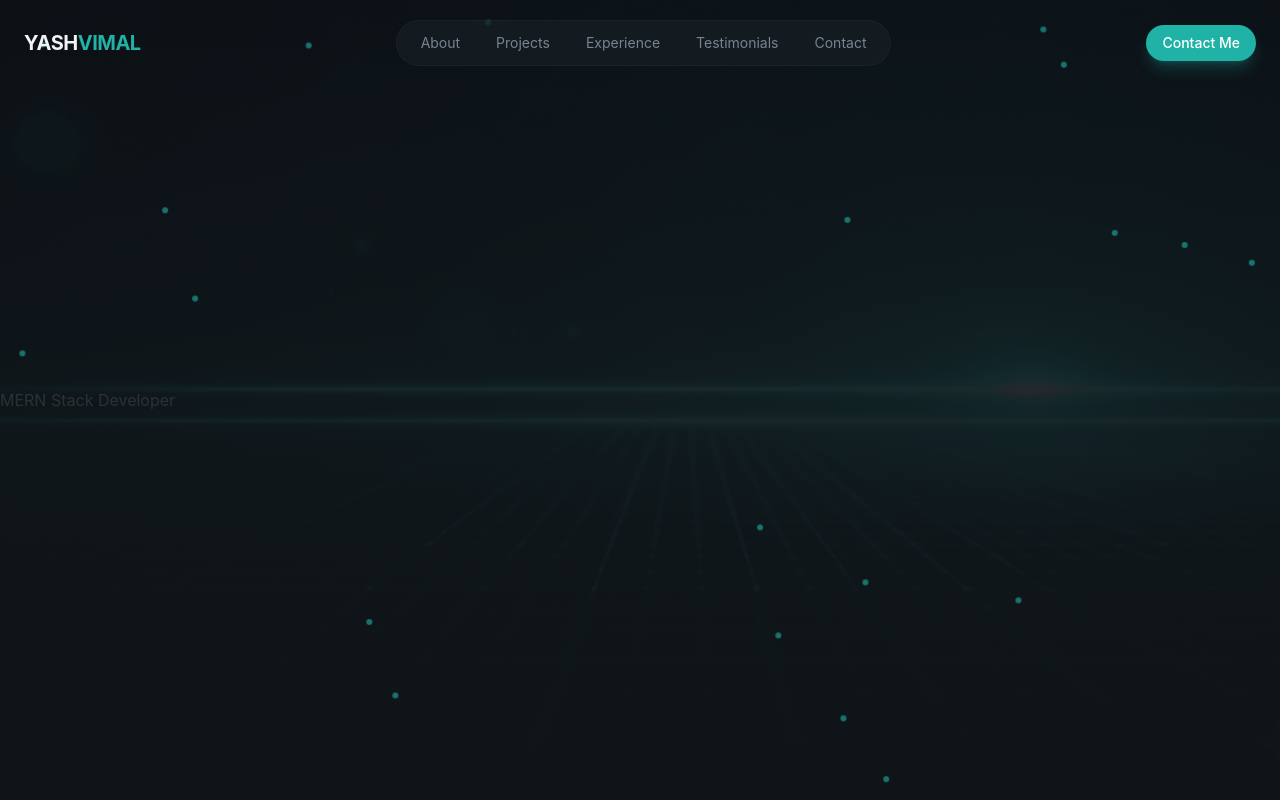
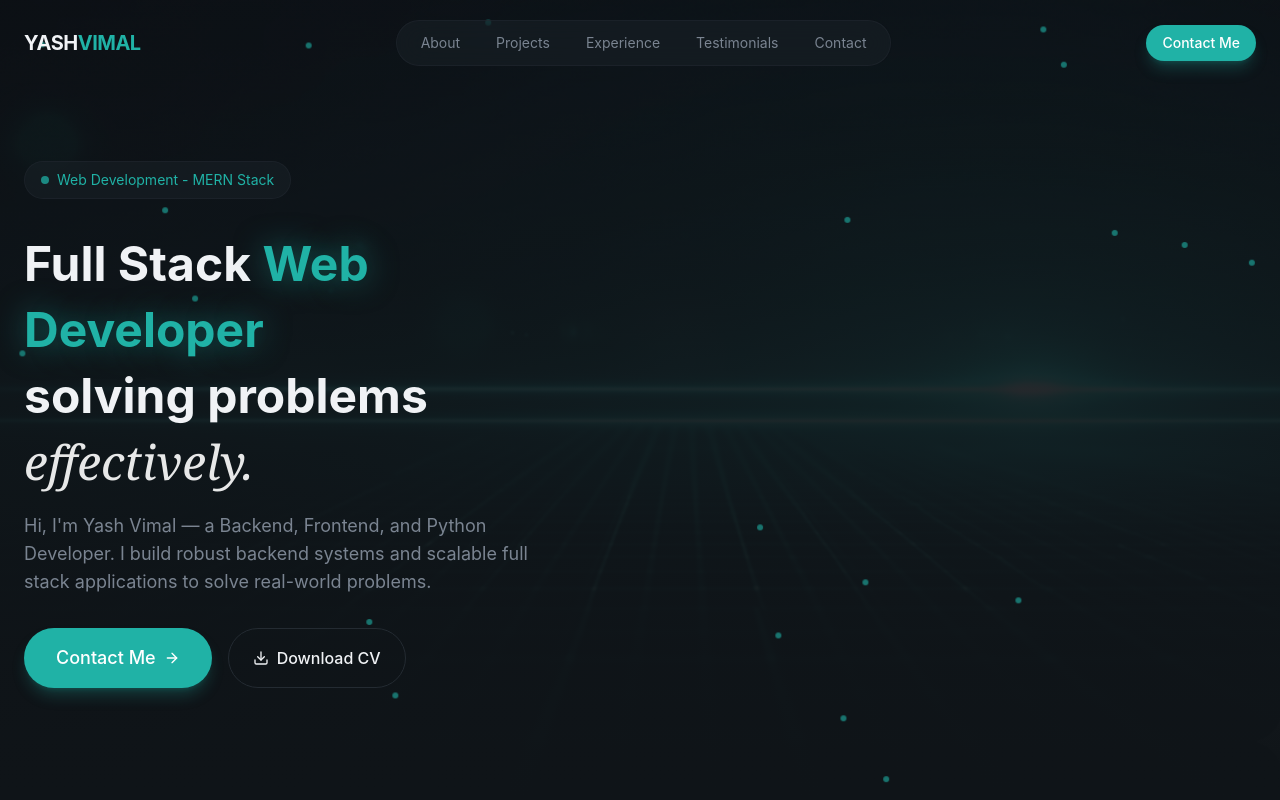
Before and after one commit to yashvimal34/my-portfolio, a React (Vite) app: page / in a window 1280 px wide. Built offline with nearby package versions, Linux system fonts and the light colour scheme.

Commit message:
left sidebar

```diff
--- /dev/null
+++ b/src/components/AnimatedBorderButton.jsx
@@ -0,0 +1,33 @@
+import { Download } from "lucide-react";
+
+export const AnimatedBorderButton = () => {
+    return (
+       <button className="relative bg-transparent border border-border text-foreground hover:border-primary/50 transition-all duration-1000 focus:outline-none focus-visible:ring-2 focus-visible:ring-primary focus-visible:ring-offset-2 disabled:opacity-50 disabled:cursor-not-allowed group px-6 py-3 text-sm md:text-base font-medium rounded-full overflow-visible animated-border">
+
+                            {/* Animate SVG Border */}
+                            <svg
+                                className="absolute left-0 top-0 w-full h-full pointer-events-none"
+                                    viewBox="0 0 200 60"
+                                    preserveAspectRatio="none"
+                                    style={{overflow: "visible"}}
+                                    >
+                                    <path
+                                        d="M 30, 1 A 29, 29 0 0 0 1, 30 L 1, 30 A 29, 29 0 0 0 30, 59 L 170, 59 A 29, 29 0 0 0 199, 30 L 199, 30 A 29, 29 0 0 0 170, 1 Z"
+                                        fill="none"
+                                        stroke="var(--color-primary)"
+                                        strokeWidth="2"
+                                        strokeDasharray="400 550"
+                                        strokeDashoffset="400"
+                                        strokeLinecap="round"
+                                        strokeLinejoin="round"
+                                        className="animated-border-path"
+                                        />
+                                </svg>
+                                <span className="relative z-10 flex items-center justify-center gap-2">
+                                    <Download className="w-4 h-4" />
+
+                                    Download CV
+                                </span>
+                        </button>
+    );
+    };
--- a/src/index.css
+++ b/src/index.css
@@ -51,6 +51,11 @@
     backdrop-filter: blur(24px);
     border: 1px solid color-mix(in srgb, var(--color-border) 80%, transparent);
   }
+
+  .glow-text {
+    text-shadow: 0 0 30px
+      color-mix(in srgb, var(--color-primary) 50%, transparent);
+  }
 }
 
 @layer utilities {
@@ -97,9 +102,53 @@
     50% {
       transform: translate(-15px, -20px);
     }
+    75%{
+      transform: translate(30px, 10px);
+    }
+  }
+
+  .animate-fade-in {
+  animation: fade-in 0.8s ease-out both;
+}
+
+.animate-delay-100{
+  animation-delay: 100ms;
+}
+.animate-delay-200{
+  animation-delay: 200ms;
+}
+.animate-delay-300{
+  animation-delay: 300ms;
+}
+.animate-delay-400{
+  animation-delay: 400ms;
+}
+.animate-delay-500{
+  animation-delay: 500ms;
+}
+.animate-delay-600{
+  animation-delay: 600ms;
+}
+.animate-delay-800{
+  animation-delay: 800ms;
+}
+
+@keyframes animated-border {
+  0%{
+    stroke-dashoffset: 400;
+  }
+  100%{
+    stroke-dashoffset: -550;
   }
 }
 
-.animate-fade-in {
-  animation: fade-in 0.8s ease-out both;
+.group:hover .animated-border-path {
+  animation: animated-border 2s linear infinite;
 }
+
+.animated-border:hover {
+  background-color: color-mix(in srgb, #26c4b8 15%, transparent);
+  backdrop-filter: blur(16px);
+  box-shadow: 0 0 20px color-mix(in srgb, #26c4b8 20%, transparent);
+}
+}
--- a/src/sections/Hero.jsx
+++ b/src/sections/Hero.jsx
@@ -1,3 +1,6 @@
+import { Button } from "@/components/Button"
+import { ArrowRight } from "lucide-react"
+import { AnimatedBorderButton } from "../components/AnimatedBorderButton"
 export const Hero = () => {
     return (
         <section className="relative min-h-screen flex items-center overflow-hidden">
@@ -21,13 +24,51 @@
             </div>
 
             {/* Content */}
-            <div>
-                <div>
+            <div className="container mx-auto px-6 pt-32 pb-20 relative z-10">
+                <div className="grid lg:grid-cols-2 gap-12 items-center">
                     {/* Left Column - Text content */}
-                    <div>
-                        <div>
-                            <span>MERN Stack Developer</span>
+                    <div className="space-y-8">
+                        <div className="animate-fade-in">
+                            <span className="inline-flex items-center gap-2 px-4 py-2 rounded-full glass text-sm text-primary">
+                            <span className="w-2 h-2 bg-primary rounded-full animate-pulse " />Web Development - MERN Stack
+                            </span>
                         </div>
+
+
+                    {/* Headline */}
+                    <div className="space-y-4">
+                        <h1 className="text-3xl md:text-4xl lg:text-5xl font-bold leading-snug animate-fade-in animation-delay-100">
+  Full Stack{" "}
+  <span className="text-primary glow-text">
+    Web Developer
+  </span>
+  <br />
+  solving problems
+  <br />
+  <span className="font-serif italic font-normal text-white/90">
+    effectively.
+  </span>
+</h1>
+
+
+                        <p className="text-base md:text-lg text-muted-foreground max-w-lg animate-fade-in">
+  Hi, I'm Yash Vimal — a Backend, Frontend, and Python Developer. I build
+  robust backend systems and scalable full stack applications to solve
+  real-world problems.
+</p>
+
+                    </div>
+
+                    {/* CTAs */}
+                    <div className="flex flex-wrap gap-4 animate-fade-in animation-delay-300">
+                        <Button size="lg">
+  <span className="flex items-center gap-2 whitespace-nowrap">
+    Contact Me
+    <ArrowRight className="w-4 h-4 shrink-0" />
+  </span>
+</Button>
+                        <AnimatedBorderButton />
+                    </div>
                     </div>
                     {/* Right Column - Image content */}
                 </div>
```
